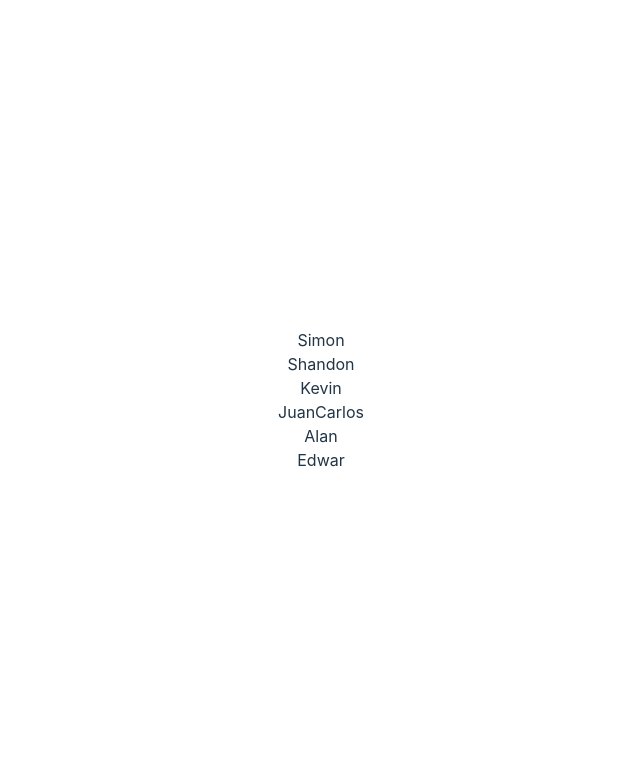
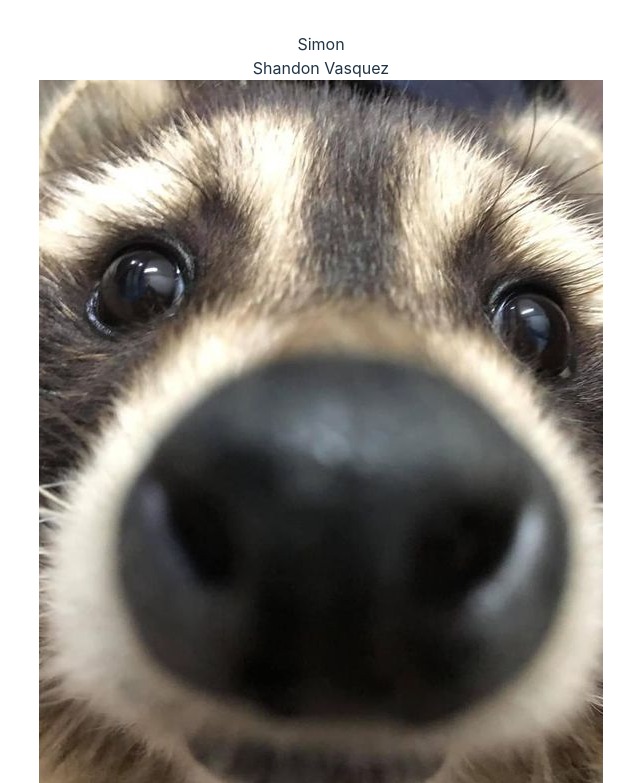
Before and after one commit to EdwarLe/clase4.4.1, a React (Vite) app: page / in a window 1280 px wide. Shown: the top 783 px of the page, without its empty margins (319-959 px from the left). Built offline with nearby package versions, Linux system fonts and the light colour scheme.

Commit message:
Images and name

```diff
--- a/src/components/Shandon.jsx
+++ b/src/components/Shandon.jsx
@@ -1,6 +1,12 @@
 const Shandon = () => {
   return (
-    <div>Shandon</div>
-  )
-}
-export default Shandon
+    <div>
+      <div>Shandon Vasquez</div>
+      <div>
+        <img src="/public/Shandon.jpg" alt="Shandon Vasquez" />
+      </div>
+    </div>
+  );
+};
+
+export default Shandon;
```
Also changed, not shown: public/Shandon.jpg (added).
